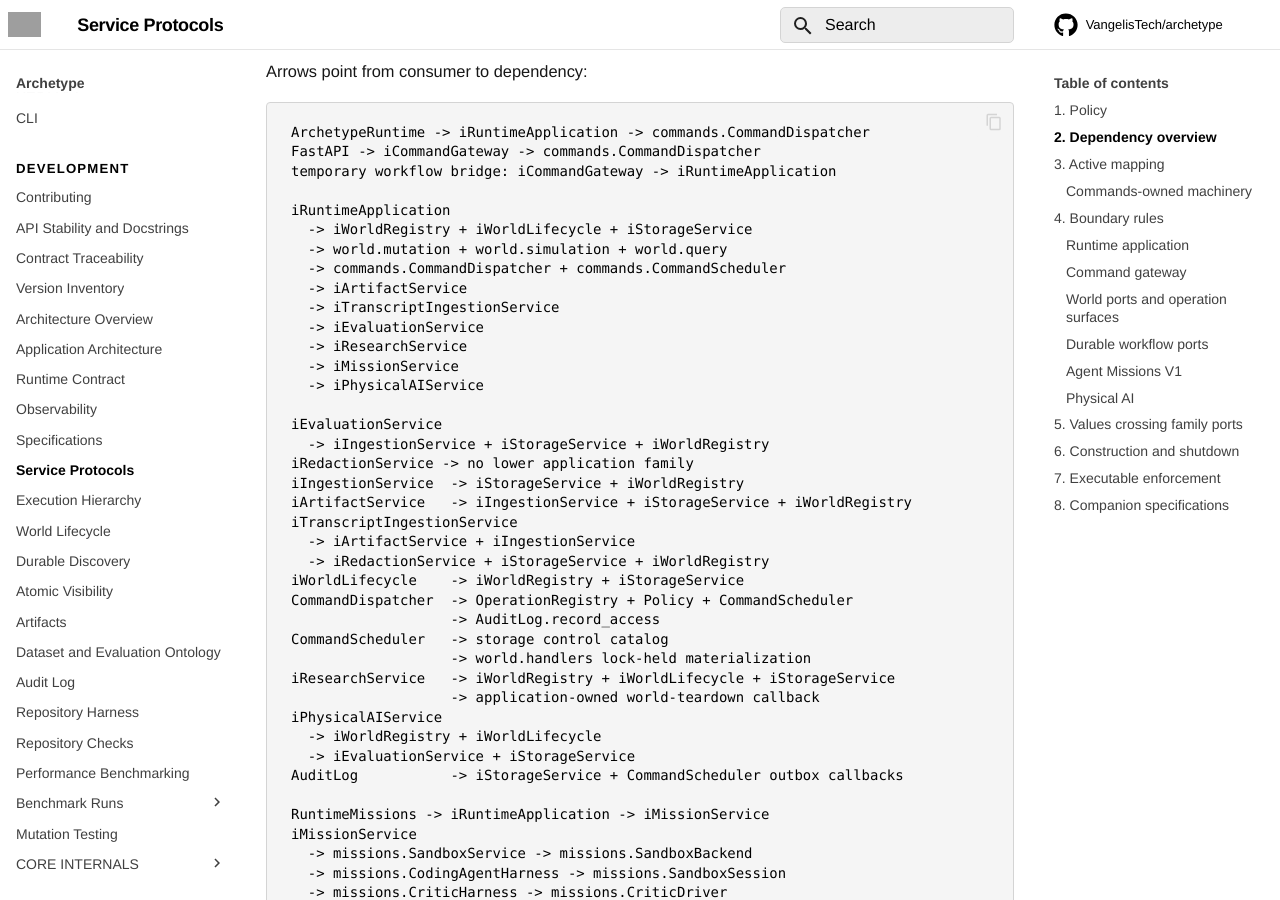
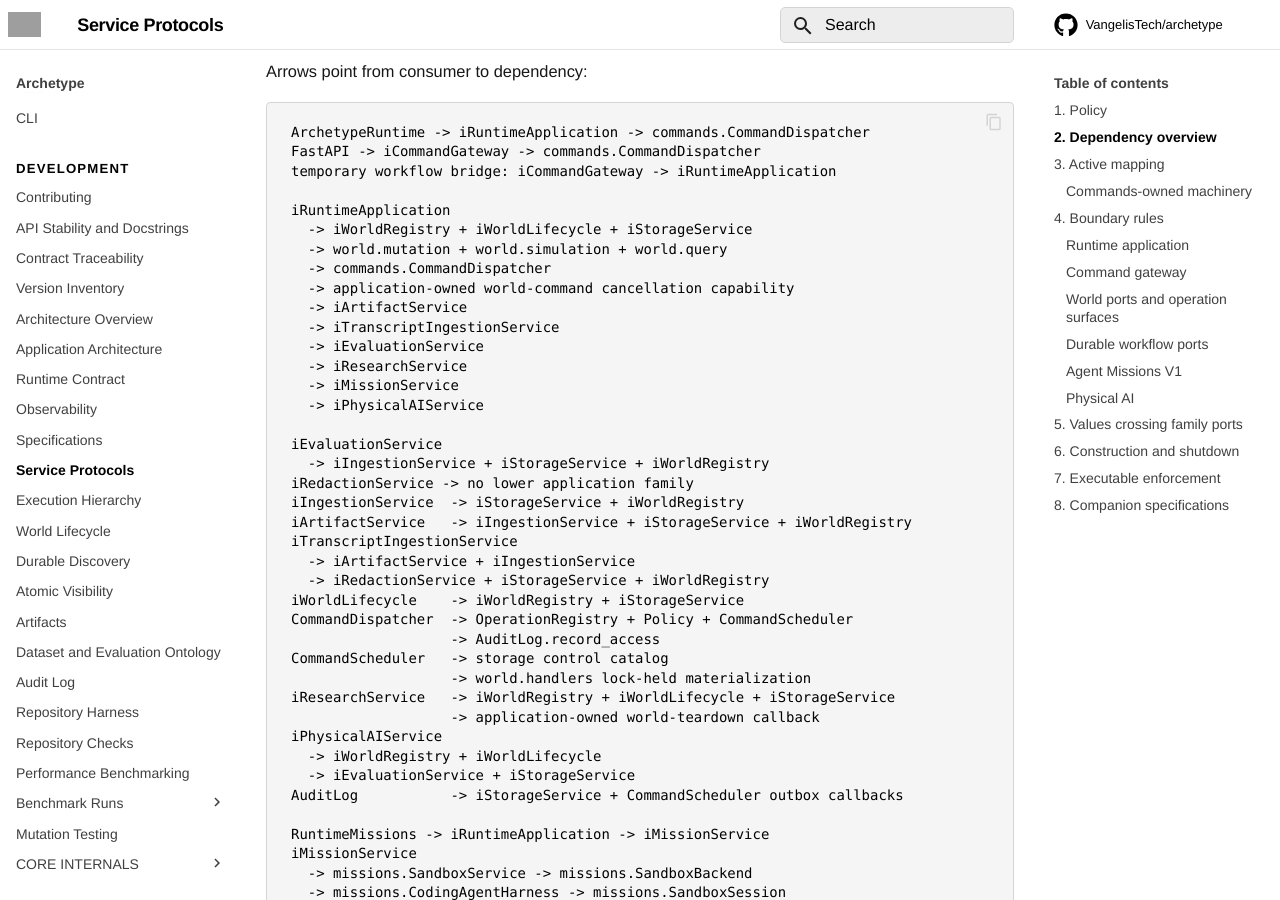
Before and after one commit to VangelisTech/archetype, an MkDocs documentation site: the page built from docs/guide/service-protocols.md, in a window 1280 px wide and 900 px high, scrolled down 1261 px. Built offline with MkDocs 1.6.1 and Material for MkDocs 9.7.7, drawn with Linux system fonts in a browser that asks for light colours; comment, search, counter and statistics services are not loaded; some of the changed text lies outside the part shown; grey boxes are pictures that could not be loaded.

Commit message:
docs(commands): repair capability wiring references
Signed-off-by: Everett Kleven <ekleven@vangelis.tech>

```diff
--- a/docs/guide/service-protocols.md
+++ b/docs/guide/service-protocols.md
@@ -54,7 +54,8 @@
 iRuntimeApplication
   -> iWorldRegistry + iWorldLifecycle + iStorageService
   -> world.mutation + world.simulation + world.query
-  -> commands.CommandDispatcher + commands.CommandScheduler
+  -> commands.CommandDispatcher
+  -> application-owned world-command cancellation capability
   -> iArtifactService
   -> iTranscriptIngestionService
   -> iEvaluationService
@@ -123,7 +124,7 @@
 | `OperationRegistry` | `CommandDispatcher`, `CommandScheduler`, composition root | Exact model/name registration, handler metadata, and optional durable decoder/materializer |
 | `CommandDispatcher` | `RuntimeApplication`, `CommandGateway` | Trusted and actor-aware direct/durable entry, admission lifetime, policy order, and bounded evidence |
 | `Policy` | `CommandDispatcher`; finite temporary gateway bridge | Pure role preauthorization plus instance-owned world/tick and daily-token quotas |
-| `CommandScheduler` | `CommandDispatcher`, world materializer, application-owned destroy | Canonical durable admission, reservation, leasing, retry, settlement staging, cancellation, and outbox access |
+| `CommandScheduler` | `CommandDispatcher`, world materializer, container-provided destroy cancellation capability | Canonical durable admission, reservation, leasing, retry, settlement staging, cancellation, and outbox access |
 | `AuditLog` | `CommandDispatcher`, registered `GetAuditHistory`, container shutdown | Bounded access rows and transactional command-outbox projection into analytical storage |
 
 ## 4. Boundary rules
@@ -169,6 +170,8 @@
 portable models, leases them in ledger order, invokes the registered lock-held
 materializer, and stages successful IDs. Tick publication performs terminal
 applied settlement. Neither is an application-family protocol.
+`RuntimeApplication` receives only a narrow cancellation callable for
+application-owned destroy; it does not import or retain the concrete scheduler.
 `iIngestionService` owns the general typed-ingestion policy boundary: it
 selects the live storage configuration and delegates typed publication. It has
 no knowledge of files, media, transcripts, or graders. `iStorageService` owns
```
Also changed, not shown: docs/guide/examples.md (+1 -1 lines), src/archetype/app/wiring.md (+4 -4 lines).
